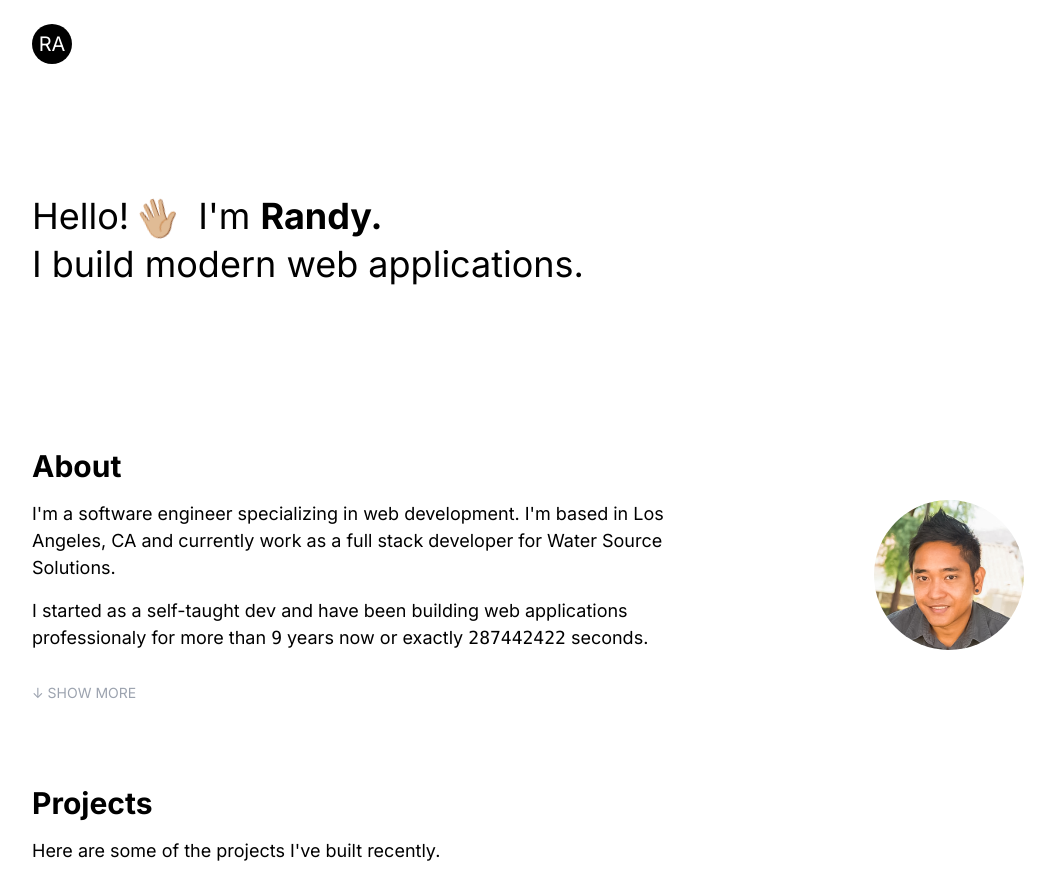
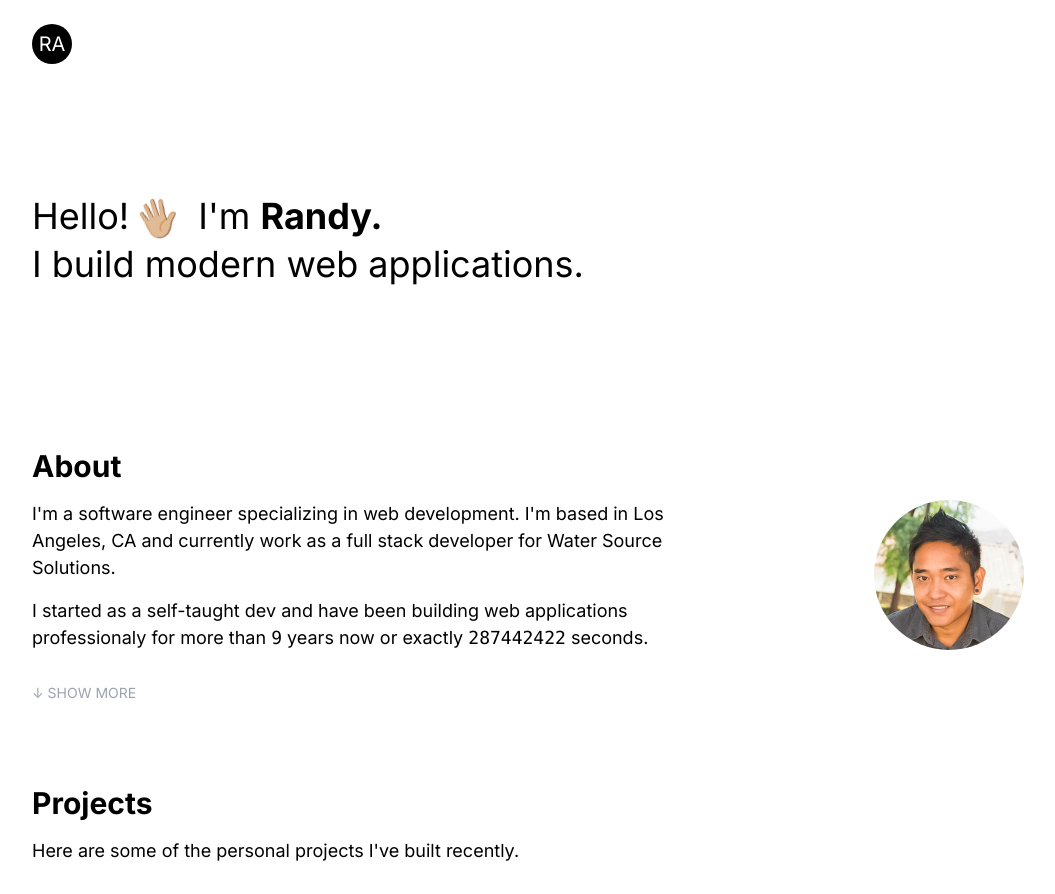
Before and after one commit to ranasun/randya.dev, a React (Vite) app: page / in a window 1280 px wide. Shown: the top 894 px of the page, without its empty margins (112-1167 px from the left). Built offline with nearby package versions, Linux system fonts and the light colour scheme; some icons are missing.

Commit message:
revise heading

```diff
--- a/src/Projects.tsx
+++ b/src/Projects.tsx
@@ -6,7 +6,7 @@ const Projects = () => {
 		<section className="py-10">
 			<h2 className="text-3xl font-bold">Projects</h2>
 			<p className="w-full md:w-2/3 mt-4 text-grey-darkest text-lg leading-normal">
-				Here are some of the projects I've built recently.
+				Here are some of the personal projects I've built recently.
 			</p>
 			{projects.map((props) => (
 				<Project key={props.title} {...props} />
```
